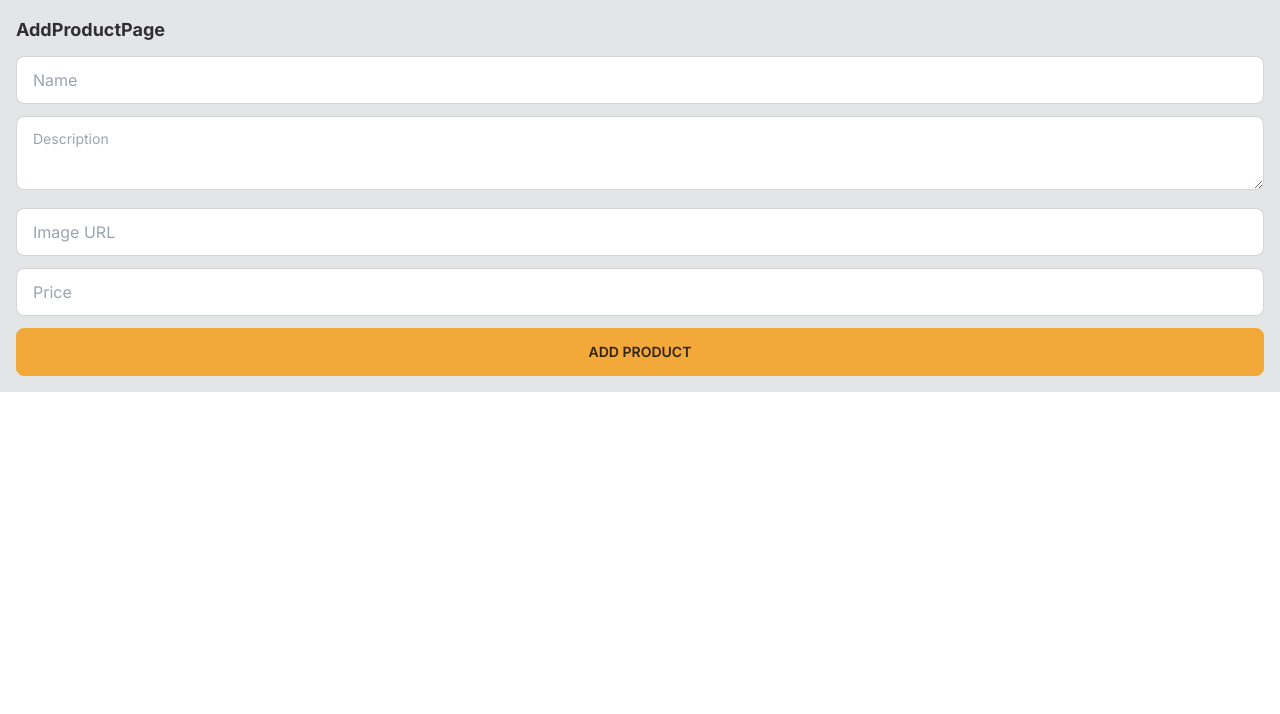
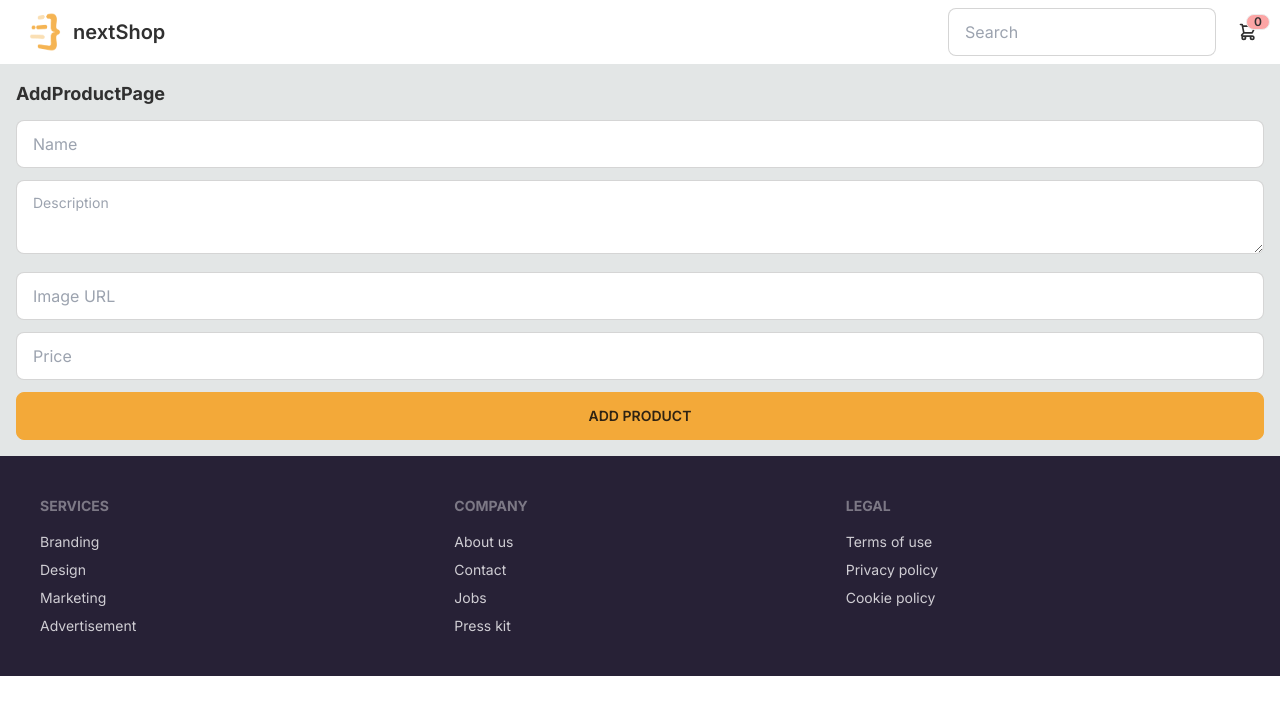
Before and after one commit to pre-ska/nextjs-shop, a Next.js app: page /add-product in a window 1280 px wide. Shown: the top 714 px of the page. Built offline with nearby package versions, Linux system fonts and the light colour scheme; no server answers.

Commit message:
footer and navbar

```diff
--- /dev/null
+++ b/src/app/Footer.tsx
@@ -0,0 +1,28 @@
+export default function Footer() {
+  return (
+    <footer className="bg-neutral p-10 text-neutral-content">
+      <div className="footer m-auto max-w-7xl">
+        <div>
+          <span className="footer-title">Services</span>
+          <a className="link-hover link">Branding</a>
+          <a className="link-hover link">Design</a>
+          <a className="link-hover link">Marketing</a>
+          <a className="link-hover link">Advertisement</a>
+        </div>
+        <div>
+          <span className="footer-title">Company</span>
+          <a className="link-hover link">About us</a>
+          <a className="link-hover link">Contact</a>
+          <a className="link-hover link">Jobs</a>
+          <a className="link-hover link">Press kit</a>
+        </div>
+        <div>
+          <span className="footer-title">Legal</span>
+          <a className="link-hover link">Terms of use</a>
+          <a className="link-hover link">Privacy policy</a>
+          <a className="link-hover link">Cookie policy</a>
+        </div>
+      </div>
+    </footer>
+  );
+}
--- /dev/null
+++ b/src/app/Navbar/Navbar.tsx
@@ -0,0 +1,47 @@
+import Image from "next/image";
+import Link from "next/link";
+import logo from "@/assets/logo.png";
+import { redirect } from "next/navigation";
+import { getCart } from "@/lib/db/cart";
+import ShoppingCartBtn from "./ShoppingCartBtn";
+
+async function searchProducts(formData: FormData) {
+  "use server";
+
+  const searchQuery = formData.get("searchQuery");
+
+  if (searchQuery) {
+    redirect("/search?query=" + searchQuery);
+  }
+}
+
+export default async function Navbar() {
+  const cart = await getCart();
+  return (
+    <div className="bg-base-100">
+      <div className="navbar mx-auto max-w-7xl flex-col gap-2 sm:flex-row">
+        <div className="flex-1">
+          <Link href="/" className="btn-ghost btn text-xl normal-case">
+            <Image src={logo} alt="logo" width={40} height={40} />
+            nextShop
+          </Link>
+        </div>
+
+        <div className="flex-none gap-2">
+          <form action={searchProducts}>
+            <div className="form-control">
+              <input
+                type="text"
+                placeholder="Search"
+                name="searchQuery"
+                className="input-bordered input w-full min-w-[200px]"
+              />
+            </div>
+          </form>
+
+          <ShoppingCartBtn cart={cart} />
+        </div>
+      </div>
+    </div>
+  );
+}
--- /dev/null
+++ b/src/app/Navbar/ShoppingCartBtn.tsx
@@ -0,0 +1,64 @@
+"use client";
+
+import { ShoppingCart } from "@/lib/db/cart";
+import { formatPrice } from "@/lib/format";
+import Link from "next/link";
+
+interface ShoppingCartBtnProps {
+  cart: ShoppingCart | null;
+}
+
+export default function ShoppingCartBtn({ cart }: ShoppingCartBtnProps) {
+  function closeDropdown() {
+    const elem = document.activeElement as HTMLElement;
+
+    if (elem) {
+      elem.blur();
+    }
+  }
+  return (
+    <div className="dropdown-end dropdown">
+      <label tabIndex={0} className="btn-ghost btn-circle btn">
+        <div className="indicator">
+          <svg
+            xmlns="http://www.w3.org/2000/svg"
+            className="h-5 w-5"
+            fill="none"
+            viewBox="0 0 24 24"
+            stroke="currentColor"
+          >
+            <path
+              strokeLinecap="round"
+              strokeLinejoin="round"
+              strokeWidth="2"
+              d="M3 3h2l.4 2M7 13h10l4-8H5.4M7 13L5.4 5M7 13l-2.293 2.293c-.63.63-.184 1.707.707 1.707H17m0 0a2 2 0 100 4 2 2 0 000-4zm-8 2a2 2 0 11-4 0 2 2 0 014 0z"
+            />
+          </svg>
+          <span className="badge badge-sm indicator-item bg-red-300">
+            {cart?.size || 0}
+          </span>
+        </div>
+      </label>
+      <div
+        tabIndex={0}
+        className="card dropdown-content card-compact z-30 mt-3 w-52 bg-base-100 shadow"
+      >
+        <div className="card-body">
+          <span className="text-lg font-bold">{cart?.size || 0} items</span>
+          <span className="text-info">
+            Subtotal: {formatPrice(cart?.subtotal || 0)}
+          </span>
+          <div className="card-actions">
+            <Link
+              className="btn-primary btn-block btn"
+              href="/cart"
+              onClick={closeDropdown}
+            >
+              View cart
+            </Link>
+          </div>
+        </div>
+      </div>
+    </div>
+  );
+}
--- a/src/app/layout.tsx
+++ b/src/app/layout.tsx
@@ -1,3 +1,5 @@
+import Footer from "./Footer";
+import Navbar from "./Navbar/Navbar";
 import "./globals.css";
 import { Inter } from "next/font/google";
 
@@ -16,7 +18,9 @@
   return (
     <html lang="en">
       <body className={inter.className}>
+        <Navbar />
         <main className="m-auto min-w-[300px] max-w-7xl p-4">{children}</main>
+        <Footer />
       </body>
     </html>
   );
```
Also changed, not shown: 1 other file (tests, documents, lock files or other folders).
